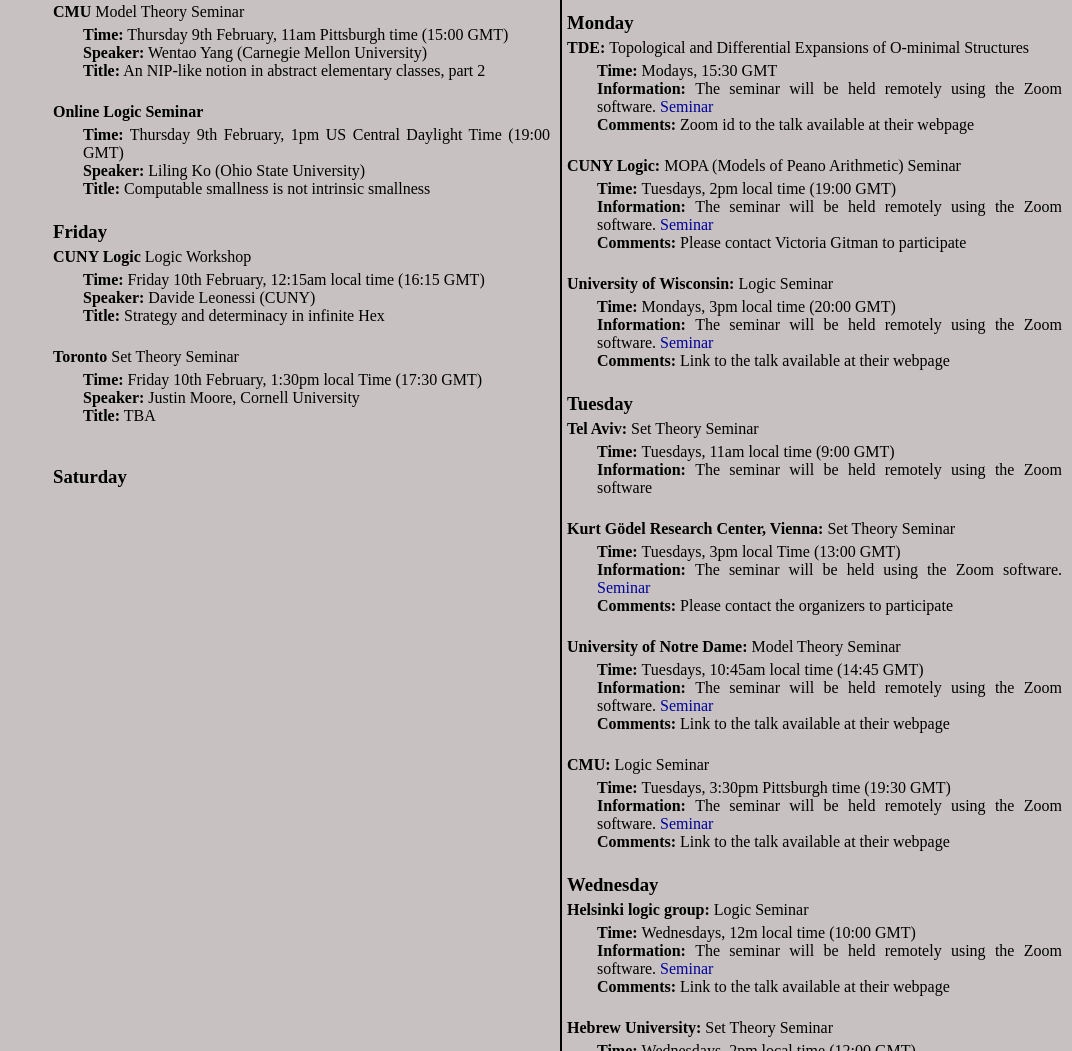
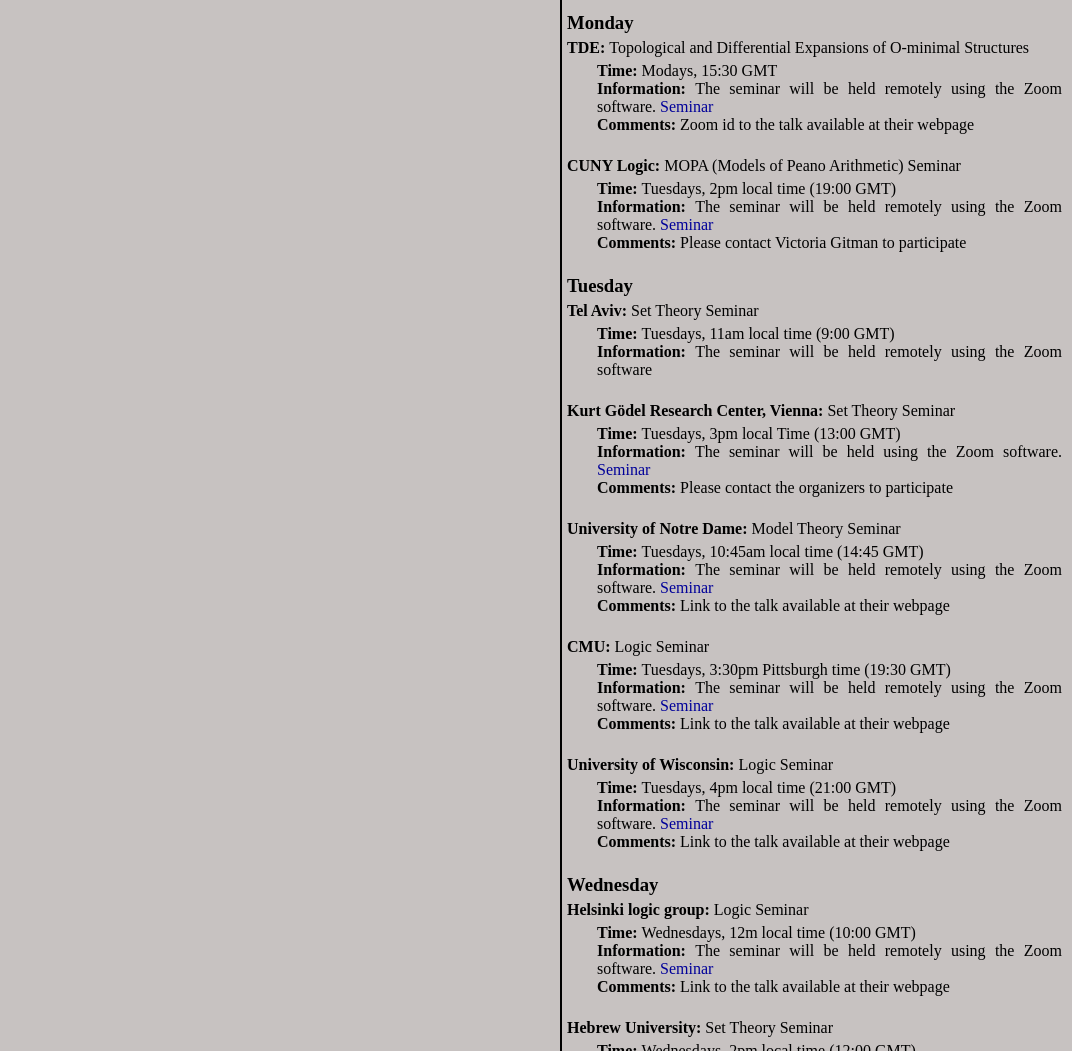
Before and after one commit to Miguelwan/math_webpage, a website built with webpack: page dist/webminars.html in a window 1280 px wide. Shown: the part 1181-2232 px from the top of the page, without its empty margins (208-1280 px from the left). Built offline with nearby package versions, Linux system fonts and the light colour scheme; files whose address does not match are found by name.

Commit message:
weekend update

```diff
--- a/dist/webminars.html
+++ b/dist/webminars.html
@@ -241,19 +241,7 @@
                             </dd>
                             <br>
                         -->
-       <!--
-                            <dt>
-                                <strong>University of Wisconsin</strong> Logic Seminar (Midwest Computability Seminar)
-                            </dt>
-                            <dd>
-                                <strong>Time:</strong> Monday 3rd May, 3:30pm local time (20:30 GMT)
-                                <br>
-                                <strong>Speaker:</strong> André Nies (University of Auckland)
-                                <br>
-                                <strong>Title:</strong> Maximal towers and ultrafilter bases in computability theory
-                            </dd>
-                            <br>
-                        -->
+
 
 
 
@@ -362,15 +350,29 @@
                                 <strong>CUNY Logic</strong> MOPA (Models of Peano Arithmetic) Seminar
                             </dt>
                             <dd>
-                                <strong>Time:</strong> Tuesday 7th February, 1:00 pm NY time (17:00 GMT)
+                                <strong>Time:</strong> Tuesday 21th February, 1:00 pm NY time (17:00 GMT)
                                 <br>
-                                <strong>Speaker:</strong> Mikhail Katz (Bar Ilan University)
+                                <strong>Speaker:</strong> Alexei Miasnikov (Stevens Institute of Technology)
                                 <br>
-                                <strong>Title:</strong> Effective infinitesimals in R
+                                <strong>Title:</strong> First-order classification and non-standard models
                             </dd>
                             <br>
 
 
+                            <dt>
+                                <strong>University of Wisconsin</strong> Logic Seminar (Midwest Computability Seminar)
+                            </dt>
+                            <dd>
+                                <strong>Time:</strong> Tuesday 21st February, 4:00pm local time (21:00 GMT)
+                                <br>
+                                <strong>Speaker:</strong> Giovanni Soldà (University of Ghent)
+                                <br>
+                                <strong>Title:</strong> On the Weihrauch degrees of the additive Ramsey theorems
+                            </dd>
+                            <br>
+
+
+<!--
                             <dt><strong>Caltech</strong> Logic seminars
                             </dt>
                             <dd>
@@ -381,8 +383,8 @@
                                 <strong>Title:</strong> The Solecki dichotomy and the Posner Robinson theorem
                             </dd>
                             <br>
-
-
+                            -->
+<!--
                             <dt>
                                 <strong>CMU</strong> Logic Seminar
                             </dt>
@@ -394,7 +396,7 @@
                                 <strong>Title:</strong> Saturation properties of ultrafilters
                             </dd>
                             <br>
-
+                        -->
 
             <!--
                             <dt>
@@ -443,7 +445,7 @@
                             </dd>
                             <br>
                         -->
-
+ <!--
        <dt>
         <strong>
          Hebrew University
@@ -467,7 +469,7 @@
         Rudin Keisler capturing and mutual stationarity at successors of singulars
        </dd>
        <br/>
-
+       -->
 
        <!--
                             <dt>
@@ -562,7 +564,7 @@
                             </dd>
                             <br>
 -->
-
+<!--
                             <dt>
                                 <strong>CMU</strong> Model Theory Seminar
                             </dt>
@@ -574,7 +576,7 @@
                                 <strong>Title:</strong> An NIP-like notion in abstract elementary classes, part 2
                             </dd>
                             <br>
-
+                           -->
 
                 <!--            <dt>
                                 <strong>MSRI</strong> Computability Seminar
@@ -608,11 +610,11 @@
                                 <strong>Online Logic Seminar</strong>
                             </dt>
                             <dd>
-                                <strong>Time:</strong> Thursday 9th February, 1pm US Central Daylight Time (19:00 GMT)
+                                <strong>Time:</strong> Thursday 23th February, 1pm US Central Daylight Time (19:00 GMT)
                                 <br>
-                                <strong>Speaker:</strong> Liling Ko (Ohio State University)
+                                <strong>Speaker:</strong> Alexandra Soskova (Sofia University St. Kliment Ohridski)
                                 <br>
-                                <strong>Title:</strong> Computable smallness is not intrinsic smallness
+                                <strong>Title:</strong> Cohesive Powers of Linear Orders
                             </dd>
                             <br>
 
@@ -662,7 +664,7 @@
                             </dd>
                             <br>
             -->
-
+<!--
                             <dt>
                                 <strong>CUNY Logic</strong> Logic Workshop
                             </dt>
@@ -686,7 +688,7 @@
                                 <br>
                                 <strong>Title:</strong> TBA
                             </dd>
-                            <br>
+                            <br>-->
 
 
 
@@ -888,32 +890,7 @@
         Please contact Victoria Gitman to participate
        </dd>
        <br/>
-       <dt>
-        <strong>
-         University of Wisconsin:
-        </strong>
-        Logic Seminar
-       </dt>
-       <dd>
-        <strong>
-         Time:
-        </strong>
-        Mondays, 3pm local time (20:00 GMT)
-        <br/>
-        <strong>
-         Information:
-        </strong>
-        The seminar will be held remotely using the Zoom software.
-        <a href="https://www.math.wisc.edu/logic/seminar.html">
-         Seminar
-        </a>
-        <br/>
-        <strong>
-         Comments:
-        </strong>
-        Link to the talk available at their webpage
-       </dd>
-       <br/>
+
       </dl>
       <h3>
        Tuesday
@@ -1006,6 +983,32 @@
         </strong>
         The seminar will be held remotely using the Zoom software.
         <a href="https://www.cmu.edu/math/news-events/logic_seminars.html">
+         Seminar
+        </a>
+        <br/>
+        <strong>
+         Comments:
+        </strong>
+        Link to the talk available at their webpage
+       </dd>
+       <br/>
+       <dt>
+        <strong>
+         University of Wisconsin:
+        </strong>
+        Logic Seminar
+       </dt>
+       <dd>
+        <strong>
+         Time:
+        </strong>
+        Tuesdays, 4pm local time (21:00 GMT)
+        <br/>
+        <strong>
+         Information:
+        </strong>
+        The seminar will be held remotely using the Zoom software.
+        <a href="https://people.math.wisc.edu/logic/seminar.html">
          Seminar
         </a>
         <br/>
```
